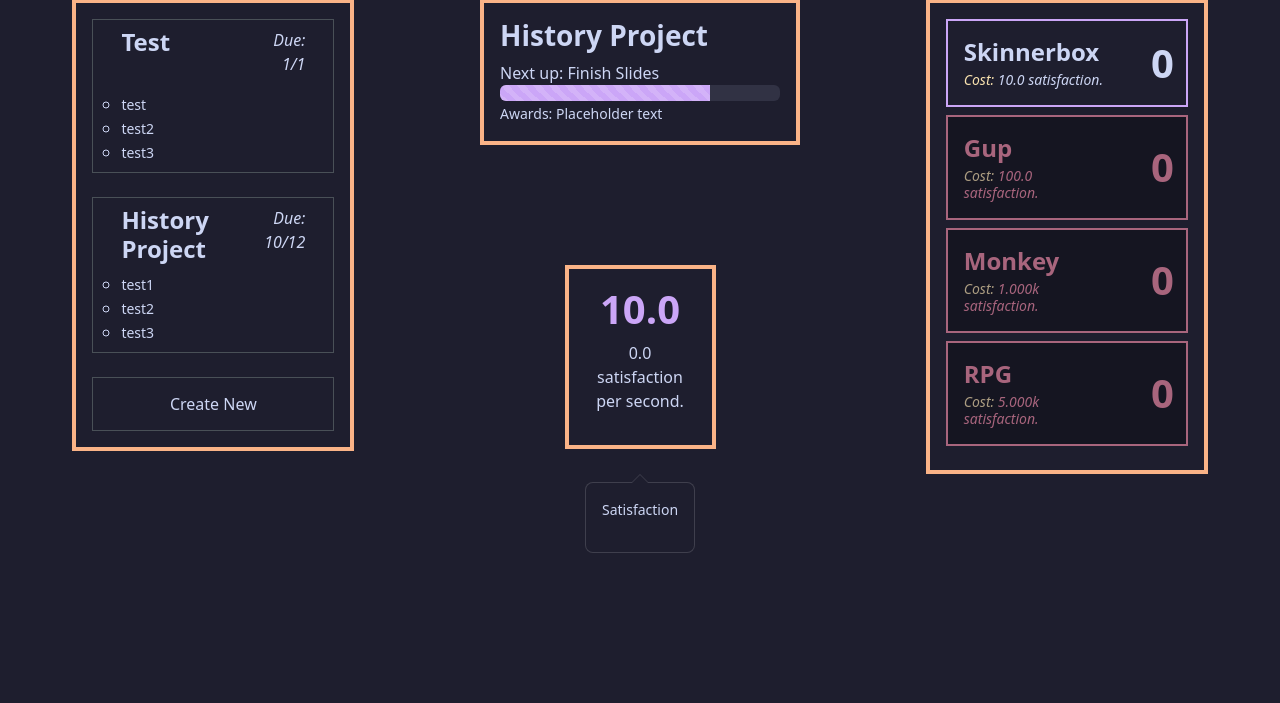
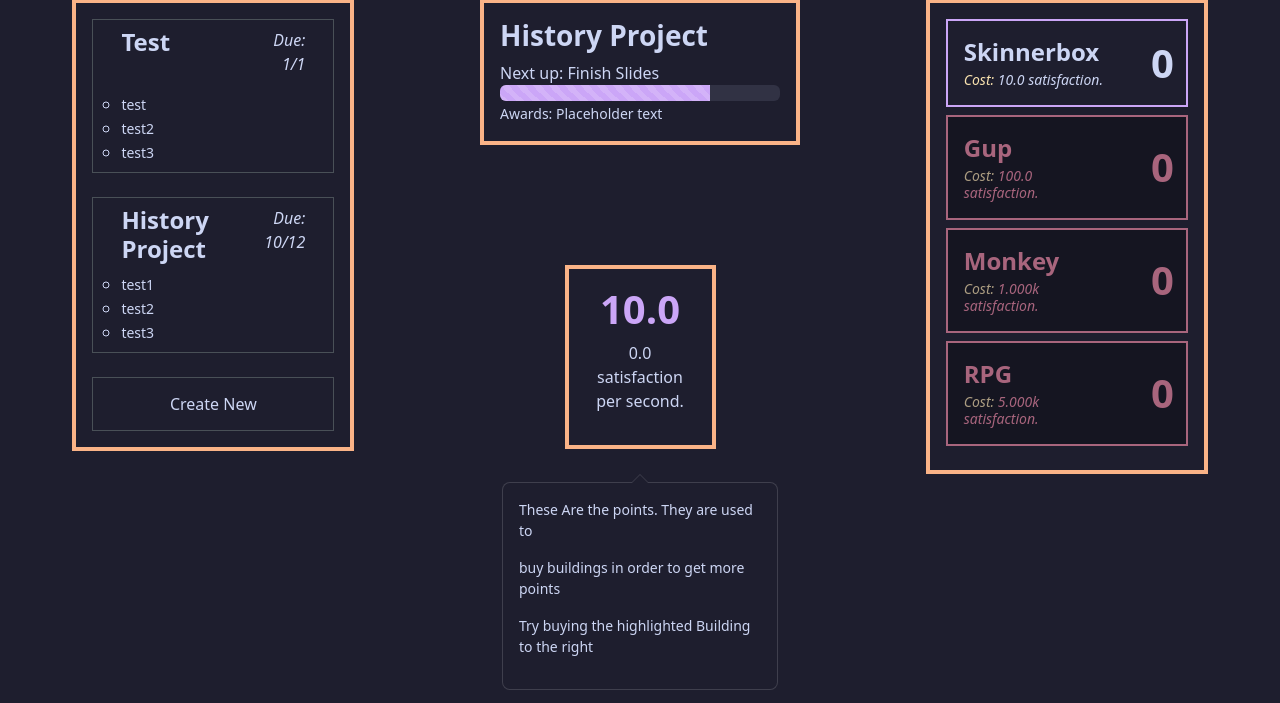
Before and after one commit to UntitledHam/sidequest, a Flask app: page / in a window 1280 px wide. Shown: the part 97-800 px from the top of the page. Run offline with Flask 3, Linux system fonts and the light colour scheme; a user stored in the database is signed in; tables that the repository leaves empty hold one stand-in row (values such as "Sample post"); data that the repository does not hold is empty.

Commit message:
adding my changes to a branch so that I can merge them

```diff
--- a/app/routes.py
+++ b/app/routes.py
@@ -108,9 +108,23 @@ def updateSave():
 def getSave():
     return current_user.save
 
-@app.route("/wipeSave", methods=["GET", "POST"])
+@app.route("/wipesave", methods=["GET", "POST"])
 def wipesave():
     current_user.save = generate_new_save()
     db.session.commit()
 
-    return "Save Wiped"
+    return render_template("display_text.html", text = "Save Wiped")
+
+@app.route("/seesave", methods=["GET", "POST"])
+def seeSave():
+    return current_user.save
+
+
+@app.route("/getpoints", methods=["GET", "POST"])
+def getPoints():
+    current_user.save.update({"points":((current_user.save['points'] + 100) * 10)})
+    print(current_user.save["points"])
+    #db.session.add(current_user)
+    db.session.commit()
+
+    return render_template("display_text.html", text = f"points is now {current_user.save['points']}")
--- a/app/static/scripts/gamelogic.js
+++ b/app/static/scripts/gamelogic.js
@@ -1,4 +1,4 @@
-import {skinnerBox} from './skinnerBox.js';
+import { skinnerBox } from './skinnerBox.js';
 import { Save } from "./save.js";
 import {monkey} from './monkeys.js';
 import {RPG} from './RPG.js';
@@ -59,6 +59,7 @@ let pointsPerSecondElement = document.getElementById("pointsPerSecond");
 let fpsCounterElement = document.getElementById("fpsDisplay");
 
 async function updatePps(deltaTime){
+  // this tracks the points gained per second
   let len = pointsHistory.push(totalPoints);
   if (len > 100){
     await pointsHistory.shift();
@@ -80,36 +81,48 @@ async function updatePps(deltaTime){
 }
 
 function numberAbreviation(num){
-  //console.log(num);
+  //This abbreviates the numbers across any order of magnitude
   if (num<1000){
     return num.toFixed(1);
   }
   let truncatedNum = parseFloat(num.toPrecision(4));
   let expNum = truncatedNum.toExponential();
   let splitNumArray = expNum.split('e+');
-  //console.log('Start Point');
-  //console.log(splitNumArray[0]);
-  //console.log((10**(splitNumArray[1]%3)));
-  //console.log((splitNumArray[0] * (10**(splitNumArray[1]%3))));
-  //console.log((splitNumArray[0] * (10**(splitNumArray[1]%3))).toPrecision(4));
   return `${(splitNumArray[0] * (10**(splitNumArray[1]%3))).toPrecision(4)}${AbreviationList[Math.round(splitNumArray[1]/3)]}`;
 
 }
+
+
 async function tutorial(){
-  //console.log(document.getElementById("TaskBox"));
-  //console.log(bootstrap.Popover.getInstance(taskBox)); // Should not be null
+  // This controls the players place in the tutorial
+  const popoverInstance = bootstrap.Popover.getInstance(taskBox);
+  if (!popoverInstance) {
+    console.error("Popover instance not found for TaskBox!");
+    return;
+  }
+
   switch(tutorialSpot){
     case 0:
-      bootstrap.Popover.getInstance(taskBox).show();
+      popoverInstance.show();
       tutorialSpot = 1;
       break;
     case 1:
       if(buildings.get("skinnerbox").getNumOwned() >=1){
-        bootstrap.Popover.getInstance(taskBox).hide();
+        const tooltipContent = taskBox.getAttribute("data-tutorial-tooltip2");
+        popoverInstance.setContent({ '.popover-body': tooltipContent }); // Update the content
+        console.log('changing');
+        popoverInstance.show();
         tutorialSpot = 2;
       }
       break;
     case 2:
+      if(buildings.get("skinnerbox").getNumOwned() >=3){
+        console.log("Here Lol");
+        popoverInstance.hide();
+        tutorialSpot = 3;
+      }
+      break;
+    case 3:
       break;
     default:
       console.log("TutorialSpot error Value is " + tutorialSpot);
@@ -311,9 +324,9 @@ async function loadBuildingCounts() {
   const buildingElements = document.querySelectorAll(".building");
 
   buildingElements.forEach(element => {
-    const amountElement = element.querySelector(".building-amount")
+    const amountElement = element.querySelector(".building-amount");
     const buildingId = element.getAttribute("id");
-    const costElement = element.querySelector(".building-cost")
+    const costElement = element.querySelector(".building-cost");
     amountElement.innerText = save.data.buildings[buildingId].amount;
     costElement.innerHTML = `<span style="color: var(--cost)">Cost:</span> ${numberAbreviation(buildings.get(buildingId).calculateCost())} satisfaction.`;
     element.addEventListener("click", async () => await buyBuilding(buildingId));
--- a/app/templates/building.html
+++ b/app/templates/building.html
@@ -1,3 +1,4 @@
+
 {% import "buildingTooltip.html" as t %}
 {% macro building(name, description, complex) %}
 <button type="button" id="{{name.lower().replace(" ", "-") }}" class="btn btn-primary list-group-item list-group-item-action py-3 lh-sm building mb-2 border"
--- a/app/templates/home.html
+++ b/app/templates/home.html
@@ -2,6 +2,8 @@
 {% import "building.html" as b %}
 {% import "topbar.html" as topbar %}
 {% import "pointsTooltip.html" as pointsTooltip %}
+{% import "tutorialTooltip.html" as tutorialTooltip %}
+{% import "tutorialTooltip2.html" as tutorialTooltip2 %}
 {% import "task.html" as t %}
 {% block content %}
 <div>
@@ -14,7 +16,7 @@
 
 
   <div class="container-fluid text-center" id="TaskBox" data-bs-toggle="popover" data-bs-html="true"
-    data-bs-trigger="manual" data-bs-placement="top" data-bs-content="{{pointsTooltip}}">
+    data-bs-trigger="manual" data-bs-placement="top" data-bs-content="{{tutorialTooltip}}" data-tutorial-tooltip2="{{ tutorialTooltip2 }}">
     <div class="row" style="height:10vh;"></div>
     <div class="row">
       <div class="col">
--- /dev/null
+++ b/app/templates/tutorialTooltip.html
@@ -0,0 +1,5 @@
+{% block content %}
+<p>These Are the points. They are used to </p>
+<p>buy buildings in order to get more points </p>
+<p>Try buying the highlighted Building to the right</p>
+{% endblock %}
--- /dev/null
+++ b/app/templates/tutorialTooltip2.html
@@ -0,0 +1,5 @@
+{% block content %}
+<p>Good Job You are now Getting Points </p>
+<p>Wait until you have the points and </p>
+<p>then buy another building</p>
+{% endblock %}
```
Also changed, not shown: app/static/scripts/RPG.js (+5 -2 lines), app/static/scripts/building.js (+7 -0 lines), app/templates/display_text.html (added, +10 -0 lines).
